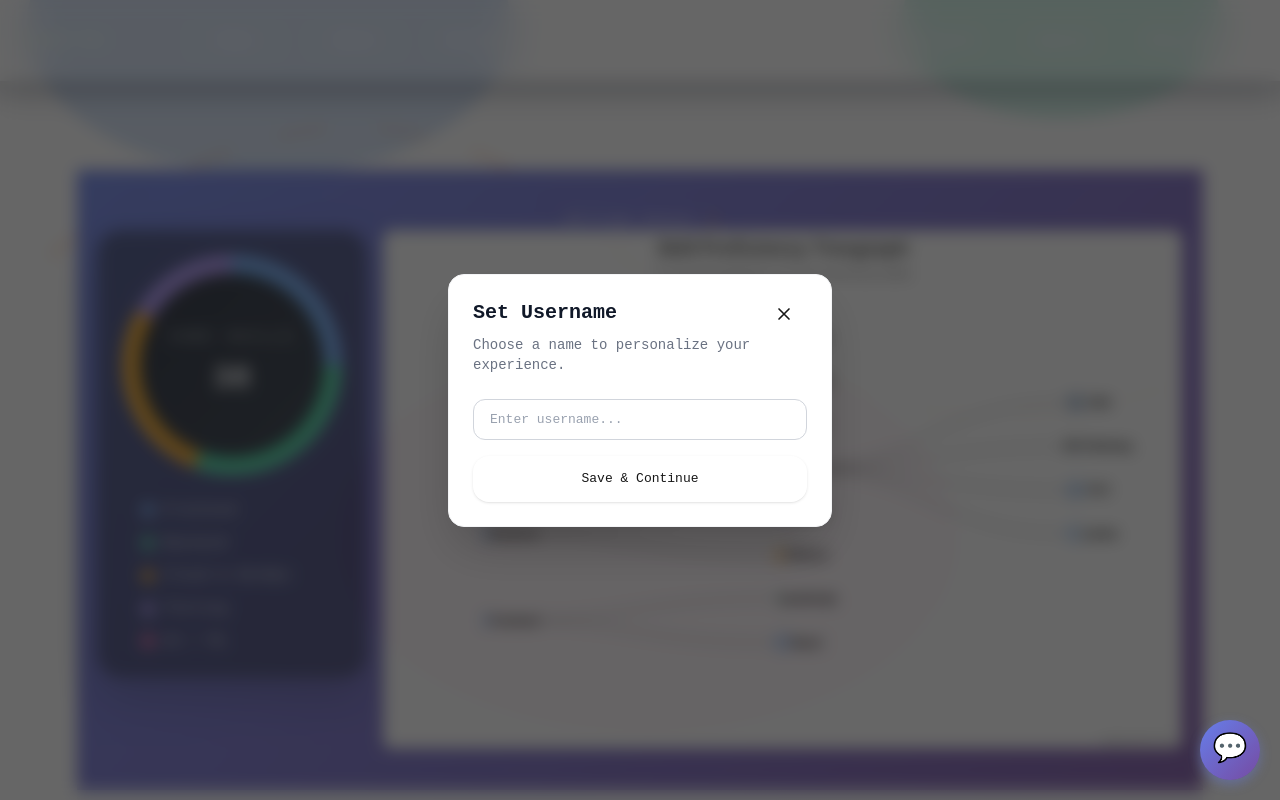
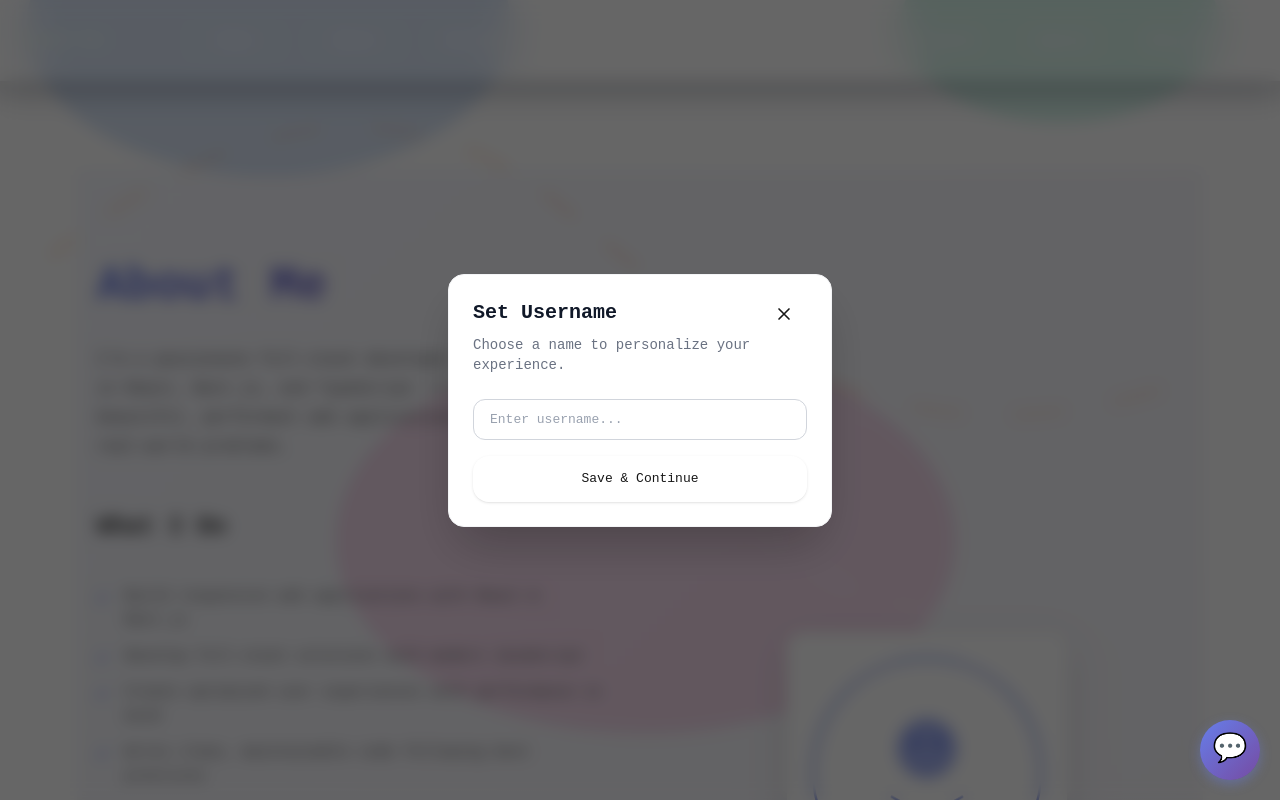
Before and after one commit to Anand-1/portfolio-frontend, a Next.js app: page / in a window 1280 px wide. Shown: the top 800 px of the page. Built offline with nearby package versions, Linux system fonts and the light colour scheme.

Commit message:
remove charts

```diff
--- a/src/app/page.tsx
+++ b/src/app/page.tsx
@@ -3,8 +3,8 @@ import { Metadata } from "next";
 import { pagesConfig } from "../../config/pages";
 import styles from "./page.module.css";
 const ContentSection = React.lazy(() => import("@/app/components/ContentSection/ContentSection"));
-const SkillsCircularChart = React.lazy(()=>import("@/app/components/Charts/SkillsCircular/SkillsCircularChart"));
-const HighchartsSkillsLoader = React.lazy(() => import("@/app/components/Charts/HIghchartTree/HighchartSkillsLoader"));
+// const SkillsCircularChart = React.lazy(()=>import("@/app/components/Charts/SkillsCircular/SkillsCircularChart"));
+// const HighchartsSkillsLoader = React.lazy(() => import("@/app/components/Charts/HIghchartTree/HighchartSkillsLoader"));
 
 export const metadata: Metadata = {
   title: pagesConfig.home.metadata.title,
@@ -14,14 +14,14 @@ export const metadata: Metadata = {
 export default function Home() {
   return (
     <div className={styles.page}>
-      <main className={styles.main}>
+      {/* <main className={styles.main}>
         <h1 className={styles.typewriter}>Welcome Anand !</h1>
         <div className={styles.chartsContainer}>
           <SkillsCircularChart />
           <HighchartsSkillsLoader />
         </div>
 
-      </main>
+      </main> */}
       <ContentSection />
     </div>
   );
```
